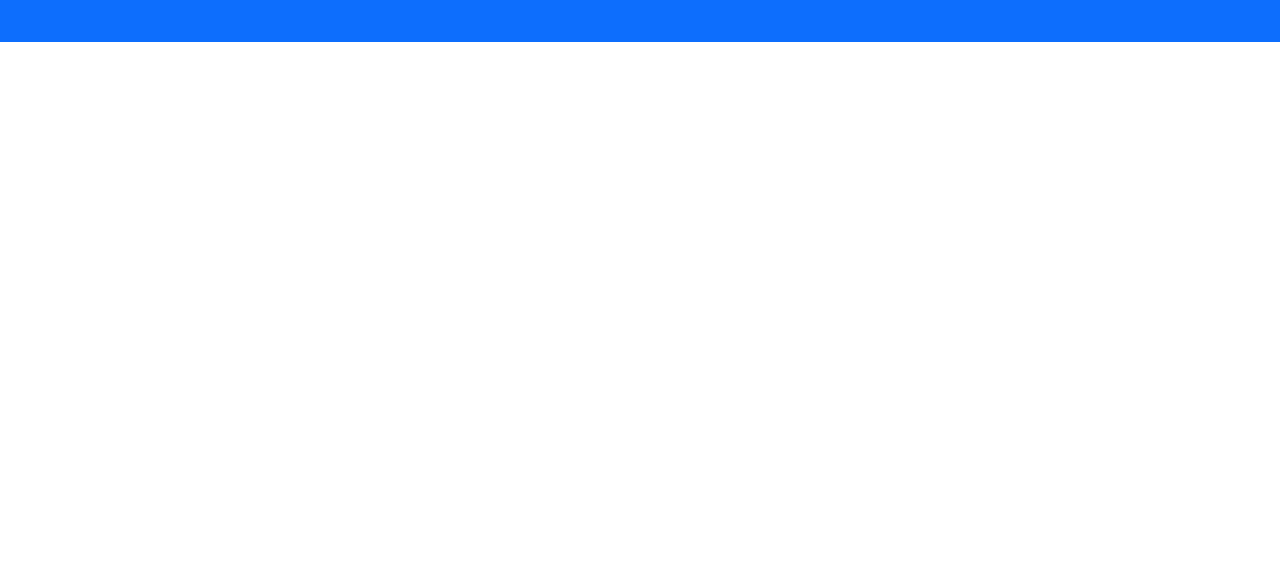
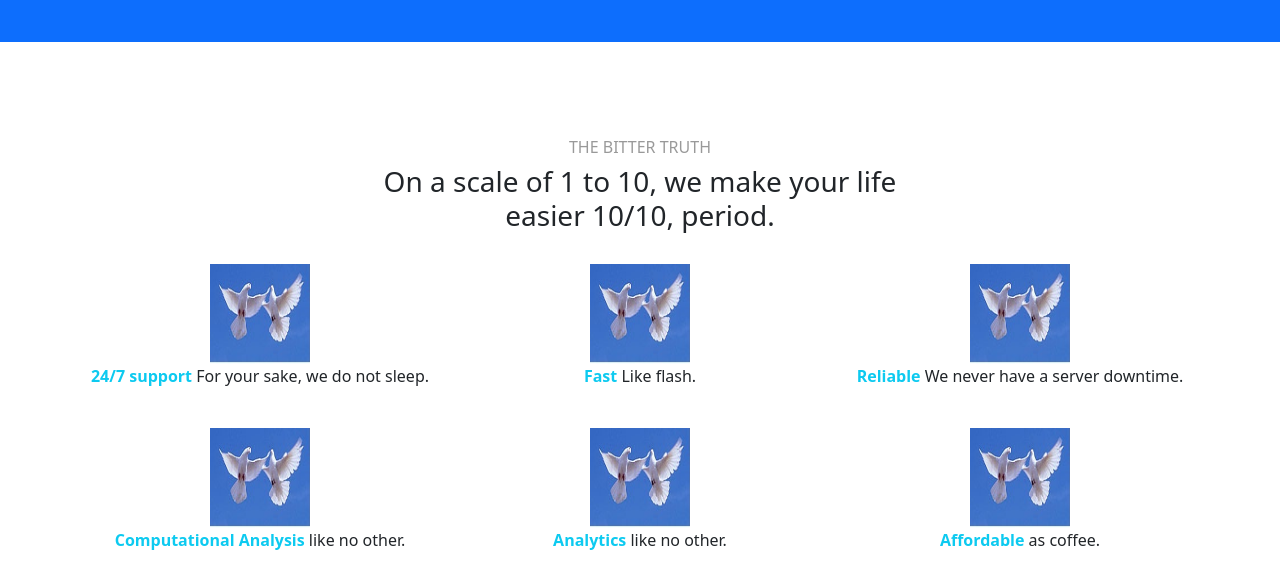
Before and after one commit to Kirill-Tartanov/lab8, a plain HTML site: page public_html/index.html in a window 1280 px wide. Shown: the part 3509-4097 px from the top of the page. Before the commit the page ends 3551 px from the top, so only its background shows below. Drawn offline with nearby package versions, Linux system fonts and the light colour scheme.

Commit message:
selected products

```diff
--- a/public_html/index.html
+++ b/public_html/index.html
@@ -152,5 +152,56 @@
 	</div>
         </div>
         </section>
+      <section id="feature-rundown">
+        <div class="container">
+	<div class="row mt-5">
+  	<div class="col-12 col-md-6 mx-auto mt-5 text-center">
+    	<h6 class="text-black-40 text-uppercase">
+      	The bitter truth
+    	</h6>
+    	<h3 class="text-black-70">On a scale of 1 to 10, we make your life easier 10/10, period.</h3>
+  	</div>
+	</div>
+	<div class="row mb-5">
+    	<div class="col-12 col-md-4 text-center">
+	      <img src="img/game.jpg" class="mt-4"/>
+      	<p>
+        	<strong class="text-info">24/7 support</strong>  For
+        	your sake, we do not sleep.
+      	</p>
+    	</div>
+        <div class="col-12 col-md-4 text-center">
+            <img src="img/game.jpg" class="mt-4"/>
+      	<p>
+        	<strong class="text-info">Fast</strong>  Like flash.
+      	</p>
+   	 </div>
+    	<div class="col-12 col-md-4 text-center">
+            <img src="img/game.jpg" class="mt-4"/>
+      	<p>
+        	<strong class="text-info">Reliable</strong>  We never have a server downtime.
+      	</p>
+    	</div>
+    	<div class="col-12 col-md-4 text-center">
+            <img src="img/game.jpg" class="mt-4"/>
+      	<p>
+        	<strong class="text-info">Computational Analysis</strong>  like no other.
+      	</p>
+    	</div>
+    	<div class="col-12 col-md-4 text-center">
+            <img src="img/game.jpg" class="mt-4"/>
+      	<p>
+    	    <strong class="text-info">Analytics</strong>  like no other.
+      	</p>
+    	</div>
+    	<div class="col-12 col-md-4 text-center mb-5">
+            <img src="img/game.jpg" class="mt-4"/>
+      	<p>
+        	<strong class="text-info">Affordable</strong> as coffee.
+      	</p>
+    	</div>
+	</div>
+  </div>
+</section>
   </body>
 </html>
--- a/public_html/style/style.css
+++ b/public_html/style/style.css
@@ -22,3 +22,7 @@
 	flex-basis: 50%
   }
 }
+.mt-4{
+    width: 100px;
+    height: 100px;
+}
```
Also changed, not shown: public_html/img/game.jpg (added).
